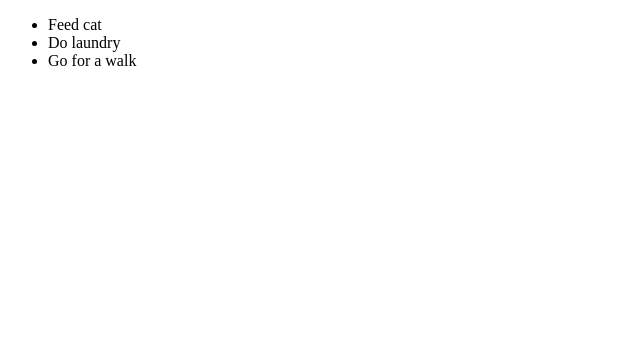
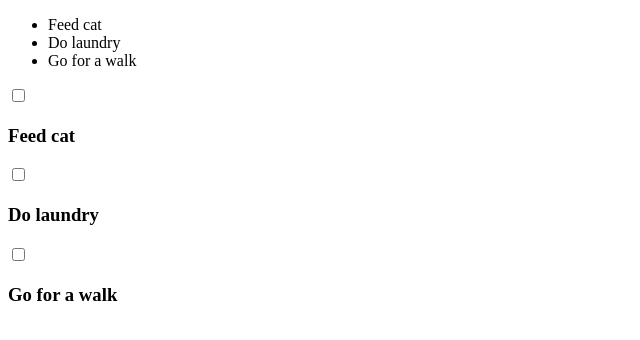
Before and after one commit to cboydstun/react-rendering-data, a React (Create React App) app: page / in a window 1280 px wide. Shown: the top 340 px of the page, without its empty margins (0-640 px from the left). Built offline with nearby package versions, Linux system fonts and the light colour scheme.

Commit message:
added TodoWithCheckboxes

```diff
--- a/src/App.js
+++ b/src/App.js
@@ -1,11 +1,13 @@
 import React from 'react'
 
 import Todo from './components/Todo'
+import TodoWithCheckboxes from './components/TodoWithCheckboxes'
 
 function App() {
     return (
         <div>
             <Todo />
+            <TodoWithCheckboxes />
         </div>
     )
 }
--- /dev/null
+++ b/src/components/TodoWithCheckboxes.js
@@ -0,0 +1,36 @@
+import React from 'react'
+
+const todos = [
+  {
+    "id": 1,
+    "title": "Feed cat",
+    "completed": false
+  },
+  {
+    "id": 2,
+    "title": "Do laundry",
+    "completed": false
+  },
+  {
+    "id": 3,
+    "title": "Go for a walk",
+    "completed": false
+  },
+]
+
+export default function TodoWithCheckboxes() {
+    return (
+    <div>
+      {
+        todos.map((todo) => {
+          return (
+            <section>
+              <input type="checkbox" onChange={todo.completed} />
+              <h3>{todo.title}</h3>
+            </section>
+          )
+        })
+      }
+    </div>
+    )
+}
```
